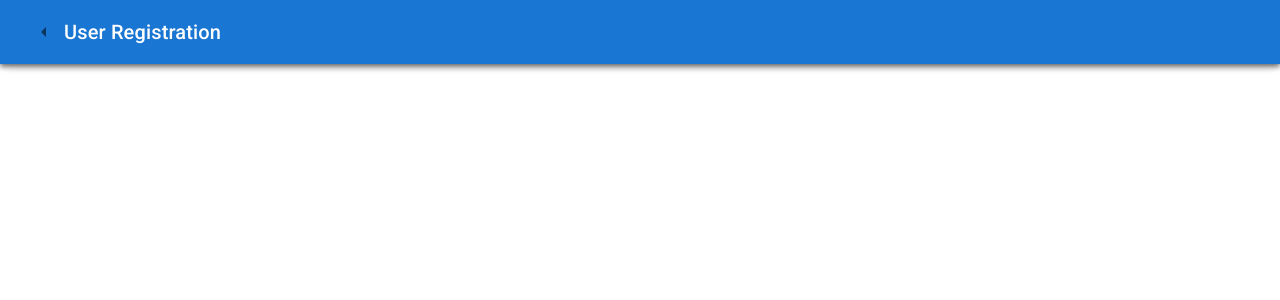
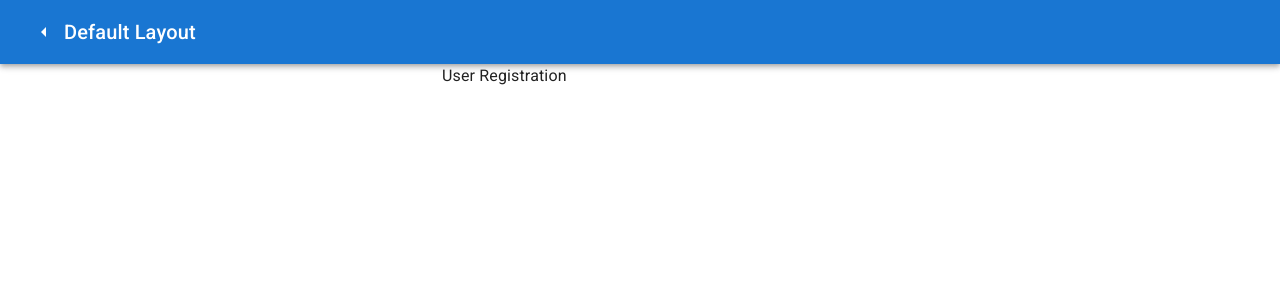
Before and after one commit to raaflaub/e-voting-app, a React (Create React App) app in the folder vokko-e-voting/: page /register in a window 1280 px wide. Shown: the top 300 px of the page. Built offline with nearby package versions, Linux system fonts and the light colour scheme.

Commit message:
AppBar-Positionierung

```diff
--- a/vokko-e-voting/src/landing/DefaultLayout.tsx
+++ b/vokko-e-voting/src/landing/DefaultLayout.tsx
@@ -8,18 +8,20 @@ export type RegistrationLayoutProps = {}
 export default function DefaultLayout({}: RegistrationLayoutProps) {
     const navigate = useNavigate();
     return (
+        <>
+        <AppBar position="sticky">
+            <Toolbar>
+                <IconButton color="inherit" onClick={() => navigate(-1)}>
+                    <ArrowLeftIcon />
+                </IconButton>
+                <Typography variant="h6" flexGrow={1}>
+                    Default Layout
+                </Typography>
+            </Toolbar>
+        </AppBar>
         <Container maxWidth="xs">
-            <AppBar>
-                <Toolbar>
-                    <IconButton onClick={() => navigate(-1)}>
-                        <ArrowLeftIcon />
-                    </IconButton>
-                    <Typography variant="h6">
-                        Registration Layout
-                    </Typography>
-                </Toolbar>
-            </AppBar>
             <Outlet />
         </Container>
+        </>
     );
 }
--- a/vokko-e-voting/src/landing/Landing.tsx
+++ b/vokko-e-voting/src/landing/Landing.tsx
@@ -15,8 +15,6 @@ export default function Landing({}: DefaultLandingScreenProps) {
                     </Typography>
                 </Toolbar>
             </AppBar>
-            <p>...</p>
-            <p>...</p>
             <p><em>(Hier aufgrund Benutzertyp automatisch verzweigen zu Registrierung / weiter als Wähler / weiter als Organisator)</em></p>
 
             <Grid container spacing={2} justifyContent="center">
--- a/vokko-e-voting/src/landing/UserRegistration.tsx
+++ b/vokko-e-voting/src/landing/UserRegistration.tsx
@@ -8,17 +8,8 @@ export type UserRegistrationProps = {}
 export default function UserRegistration({}: UserRegistrationProps) {
     const navigate = useNavigate();
     return (
-        <Container maxWidth="xs">
-            <AppBar>
-                <Toolbar>
-                    <IconButton onClick={() => navigate(-1)}>
-                        <ArrowLeftIcon />
-                    </IconButton>
-                    <Typography variant="h6">
-                        User Registration
-                    </Typography>
-                </Toolbar>
-            </AppBar>
-        </Container>
+        <div>
+            User Registration
+        </div>
     );
 }
--- a/vokko-e-voting/src/organizer/OrganizerLayout.tsx
+++ b/vokko-e-voting/src/organizer/OrganizerLayout.tsx
@@ -8,17 +8,19 @@ export type OrganizerLayoutProps = {}
 export default function OrganizerLayout({}: OrganizerLayoutProps) {
     const navigate = useNavigate();
     return (
-        <Container maxWidth="xs">
-            <AppBar>
+        <>
+        <AppBar position="sticky">
             <Toolbar>
-                    <IconButton onClick={() => navigate(-1)}>
+                <IconButton color="inherit" onClick={() => navigate(-1)}>
                     <ArrowLeftIcon />
                 </IconButton>
-                    <Typography variant="h6">
+                <Typography variant="h6" flexGrow={1}>
                     Organizer Layout
                 </Typography>
             </Toolbar>
         </AppBar>
+        <Container maxWidth="xs">
         </Container>
+        </>
     );
 }
--- a/vokko-e-voting/src/voter/VoterLayout.tsx
+++ b/vokko-e-voting/src/voter/VoterLayout.tsx
@@ -8,18 +8,20 @@ export type VoterLayoutProps = {}
 export default function VoterLayout({}: VoterLayoutProps) {
     const navigate = useNavigate();
     return (
-        <Container maxWidth="xs">
-            <AppBar>
+        <>
+        <AppBar position="sticky">
             <Toolbar>
-                    <IconButton onClick={() => navigate(-1)}>
+                <IconButton color="inherit" onClick={() => navigate(-1)}>
                     <ArrowLeftIcon />
                 </IconButton>
-                    <Typography variant="h6">
+                <Typography variant="h6" flexGrow={1}>
                     Voter Layout
                 </Typography>
             </Toolbar>
         </AppBar>
+        <Container maxWidth="xs">
             <Outlet />
         </Container>
+      </>
     );
 }
```
Lines whose indentation alone changed are shown as unchanged.
